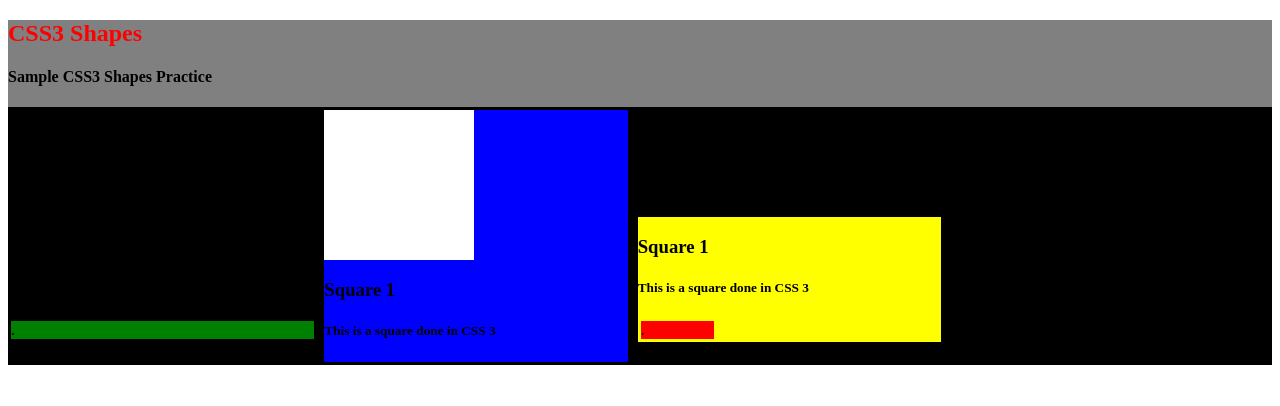
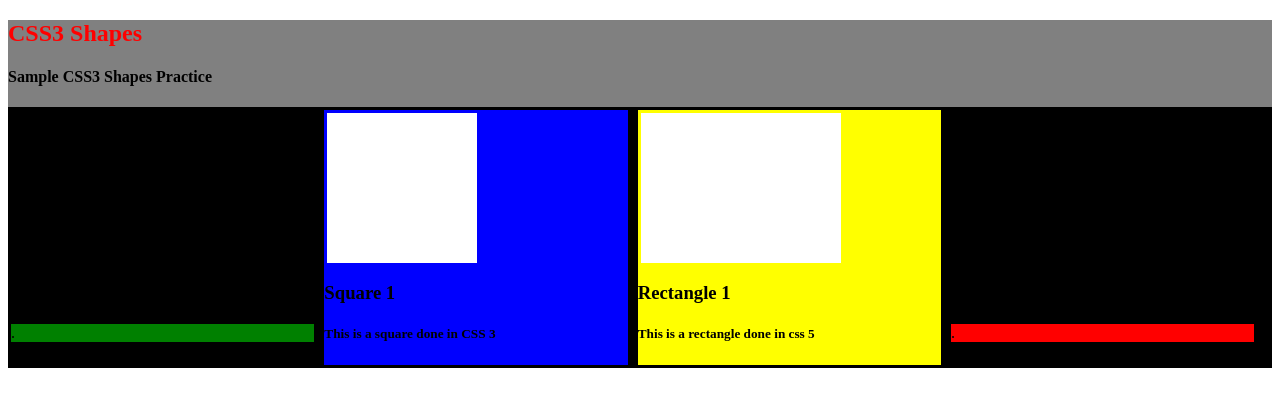
Before and after one commit to Luciekimotho/CSS3-Animations, a plain HTML site: page Mintlemonade/index.html in a window 1280 px wide. Drawn offline with Linux system fonts and the light colour scheme.

Commit message:
Creating the rectangle

```diff
--- a/Mintlemonade/index.html
+++ b/Mintlemonade/index.html
@@ -36,19 +36,16 @@
 
 
                 <div id="rectangle">
-                    <div id="therect">
-
+                    <div id="therectangle"></div>
+                    <div id="namerectangle">
+                        <h3>Rectangle 1</h3>
+                    </div>
+                    <div id="descrectangle">
+                        <h5>This is a rectangle done in css 5</h5>
                     </div>
 
-                    <div id="namerect">
-                        <h3>Square 1</h3>
+                </div>
 
-                    </div>
-
-                    <div id="descriptionrect">
-                        <h5>This is a square done in CSS 3</h5>
-
-                </div>
                 <div id="circle">.
 
                 </div>
--- a/Mintlemonade/style.css
+++ b/Mintlemonade/style.css
@@ -28,6 +28,7 @@ h2{
     height: 150px;
     width: 150px;
     background: white;
+    margin: 3px;
 }
 #rectangle{
     background-color: yellow;
@@ -36,6 +37,14 @@ h2{
     /*float: left*/;
     width: 24%;
 }
+
+#therectangle{
+    height: 150px;
+    width: 200px;
+    background: white;
+    margin: 3px;
+}
+
 #circle{
     background-color: red;
     margin: 3px;
```
